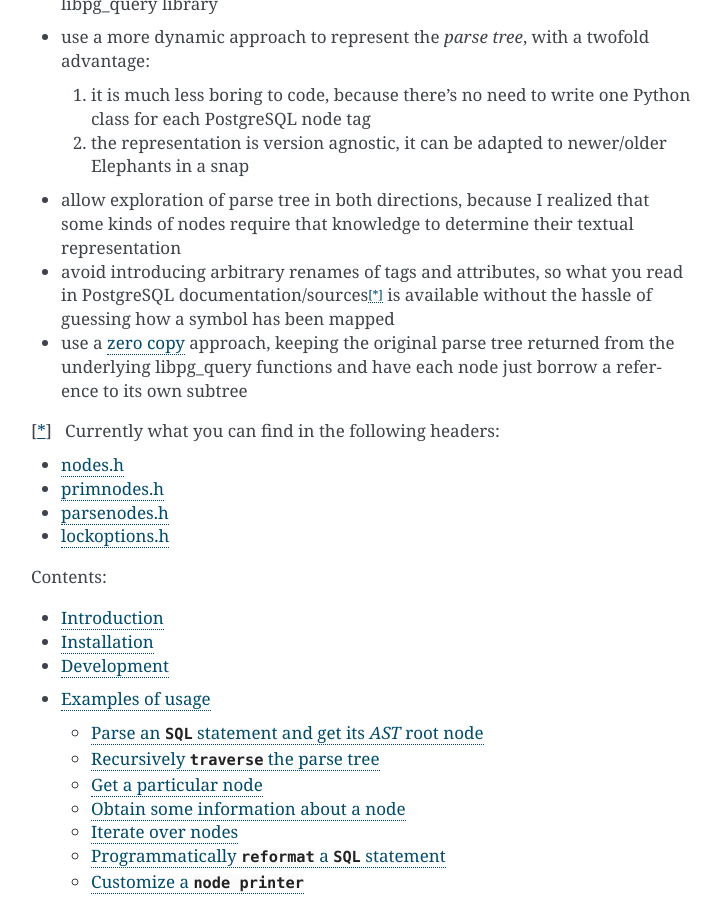
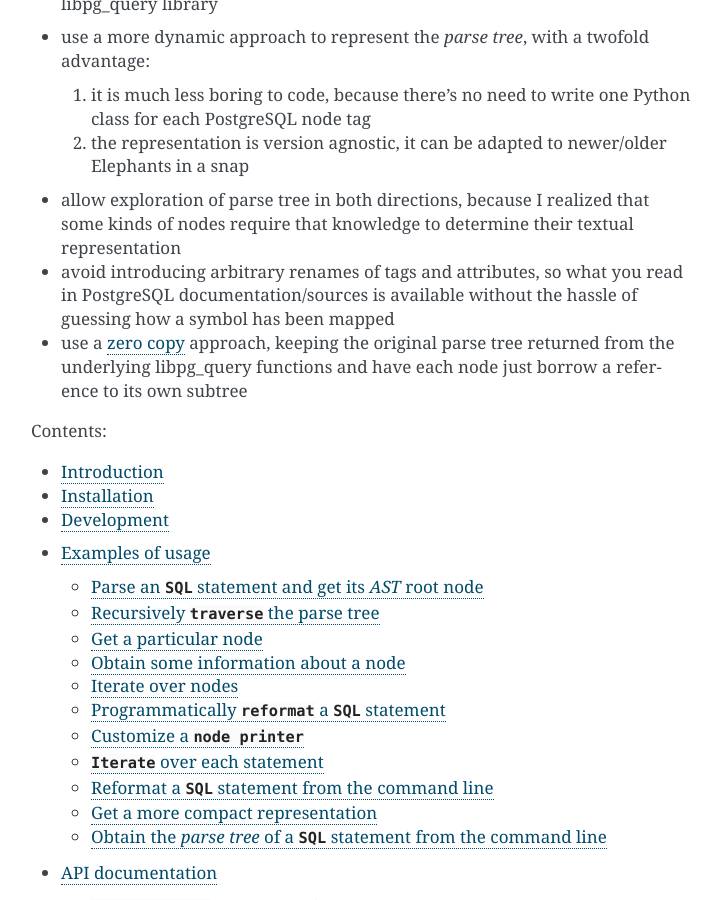
Before and after one commit to lelit/pglast, a Sphinx documentation site: the page built from docs/index.rst, in a window 1280 px wide and 900 px high, scrolled down 691 px. Shown: the whole window, without its empty margins (389-1109 px from the left). Built offline with Sphinx 7.4.7, drawn with Linux system fonts in a browser that asks for light colours.

```diff
--- a/docs/index.rst
+++ b/docs/index.rst
@@ -58,25 +58,13 @@
   nodes require that knowledge to determine their textual representation
 
 - avoid introducing arbitrary renames of tags and attributes, so what you read in PostgreSQL
-  documentation/sources\ [*]_ is available without the hassle of guessing how a symbol has been
+  documentation/sources is available without the hassle of guessing how a symbol has been
   mapped
 
 - use a `zero copy`__ approach, keeping the original parse tree returned from the underlying
   libpg_query functions and have each node just borrow a reference to its own subtree
 
 __ https://en.wikipedia.org/wiki/Zero-copy
-
-.. [*] Currently what you can find in the following headers:
-
-       - `nodes.h`__
-       - `primnodes.h`__
-       - `parsenodes.h`__
-       - `lockoptions.h`__
-
-__ https://git.postgresql.org/gitweb/?p=postgresql.git;a=blob;f=src/include/nodes/nodes.h;hb=HEAD
-__ https://git.postgresql.org/gitweb/?p=postgresql.git;a=blob;f=src/include/nodes/primnodes.h;hb=HEAD
-__ https://git.postgresql.org/gitweb/?p=postgresql.git;a=blob;f=src/include/nodes/parsenodes.h;hb=HEAD
-__ https://git.postgresql.org/gitweb/?p=postgresql.git;a=blob;f=src/include/nodes/lockoptions.h;hb=HEAD
 
 
 .. toctree::
```
Also changed, not shown: other parts of docs/index.rst (+1 -1 lines), 1 other file.
